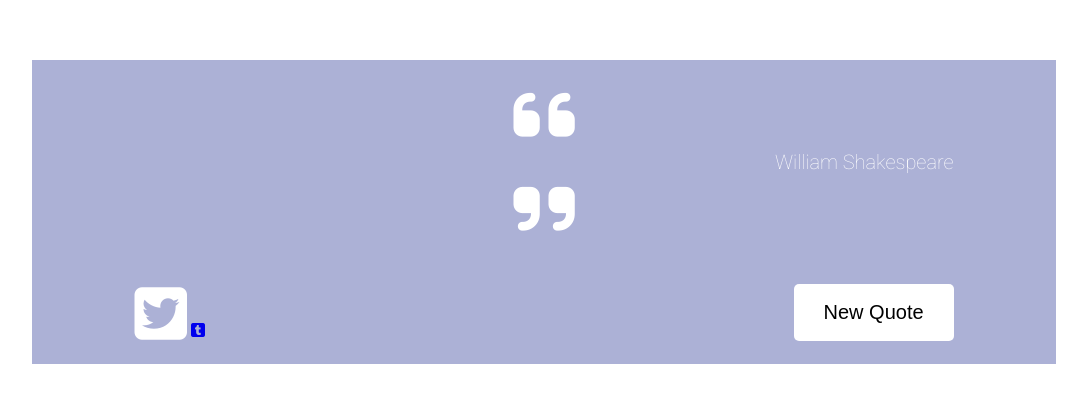
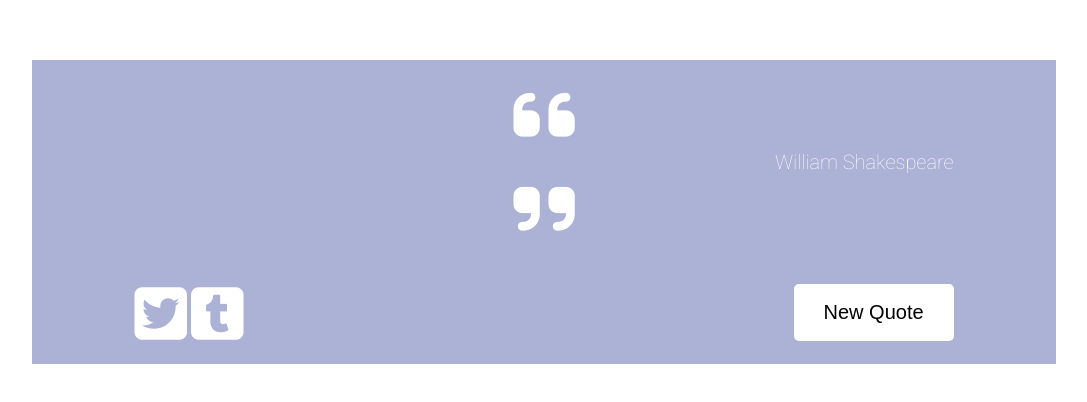
Before and after one commit to thquynh/random-quote-generator, a plain HTML site: page index.html in a window 1280 px wide. Shown: the part 188-590 px from the top of the page, without its empty margins (96-1183 px from the left). Drawn offline with nearby package versions, Linux system fonts and the light colour scheme; no server answers.

Commit message:
Update style.css

```diff
--- a/style.css
+++ b/style.css
@@ -60,7 +60,8 @@ body {
   justify-content: space-between;
 }
 
-#tweet-quote i {
+#tweet-quote i,
+#tumblr-quote i {
   color: #fff;
   font-size: 60px;
 }
```
